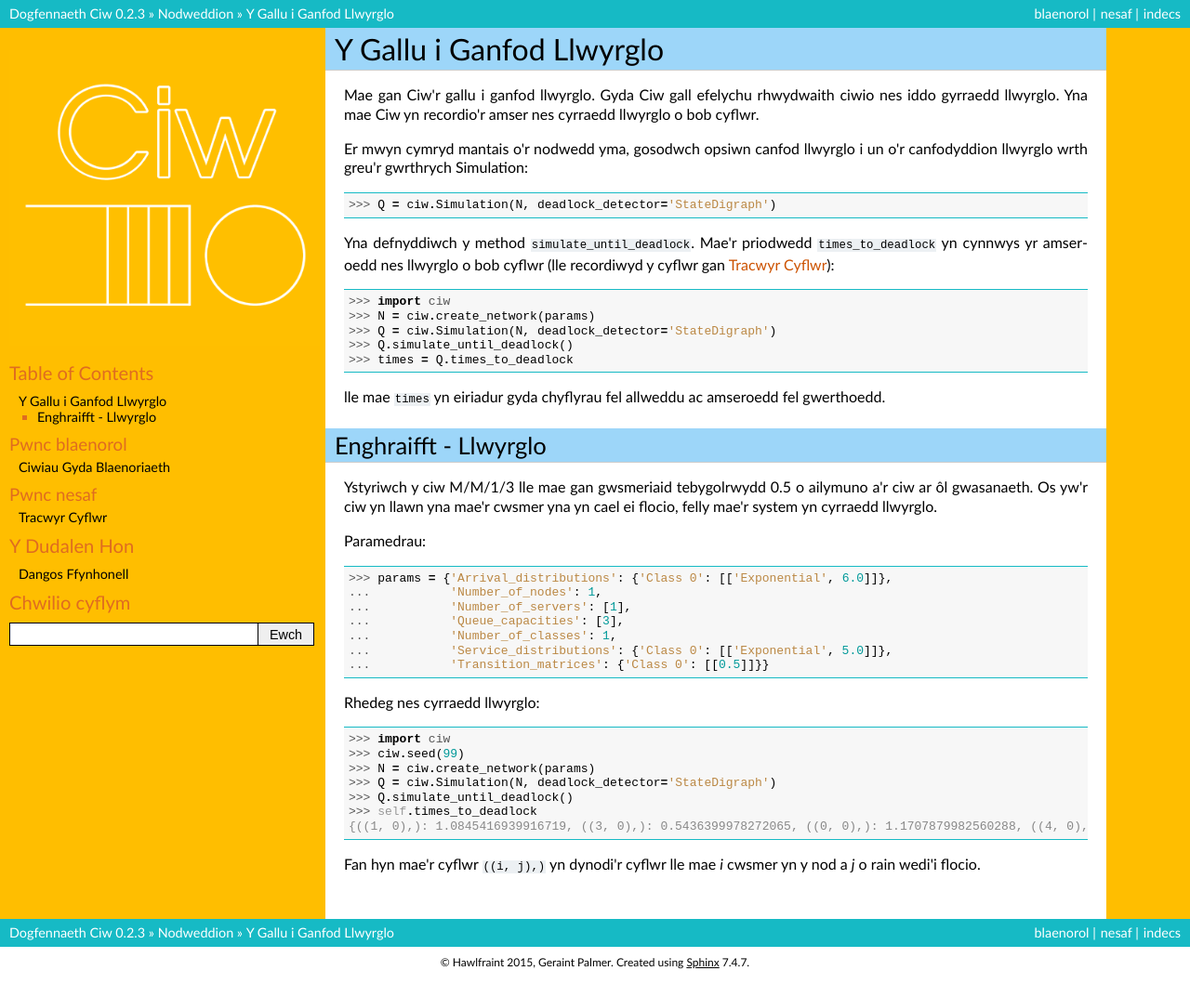
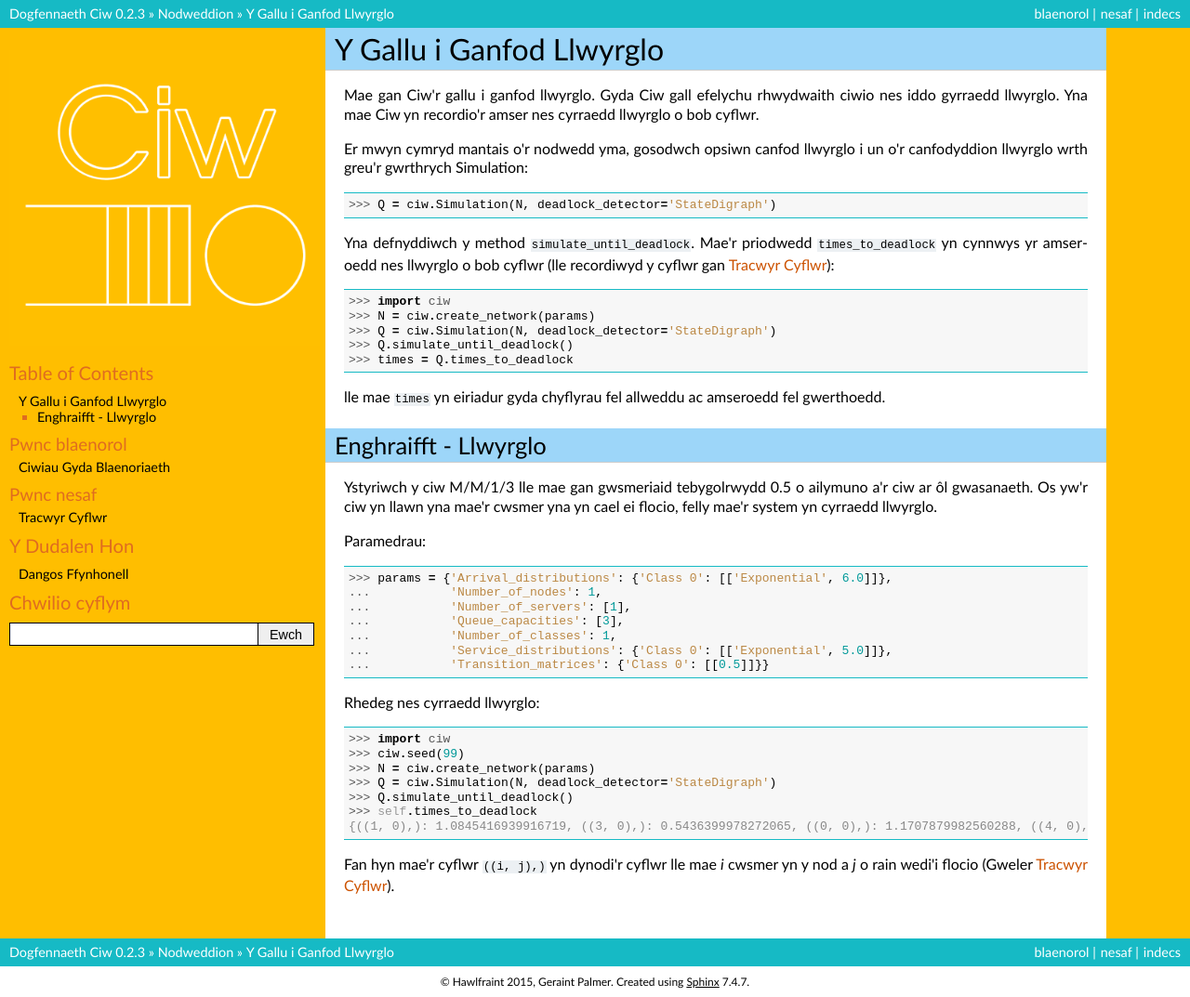
Before and after one commit to CiwPython/Ciw-cy, a Sphinx documentation site: the page built from docs/Features/deadlock.rst, in a window 1280 px wide. Shown: the whole page at 93% size. Built offline with Sphinx 7.4.7, drawn with Linux system fonts in a browser that asks for light colours; before the commit the page ends 1052 px from its top, so only the background shows below that.

Commit message:
ychwanegu linc i tracwyr cyflwr yn tudaeln llwyrglo

```diff
--- a/docs/Features/deadlock.rst
+++ b/docs/Features/deadlock.rst
@@ -49,4 +49,4 @@
     >>> self.times_to_deadlock # doctest:+SKIP
     {((1, 0),): 1.0845416939916719, ((3, 0),): 0.5436399978272065, ((0, 0),): 1.1707879982560288, ((4, 0),): 0.15650986183172932, ((3, 1),): 0.0, ((2, 0),): 1.0517097907100657}
 
-Fan hyn mae'r cyflwr :code:`((i, j),)` yn dynodi'r cyflwr lle mae `i` cwsmer yn y nod a `j` o rain wedi'i flocio.
+Fan hyn mae'r cyflwr :code:`((i, j),)` yn dynodi'r cyflwr lle mae `i` cwsmer yn y nod a `j` o rain wedi'i flocio (Gweler :ref:`state-tracker`).
```
